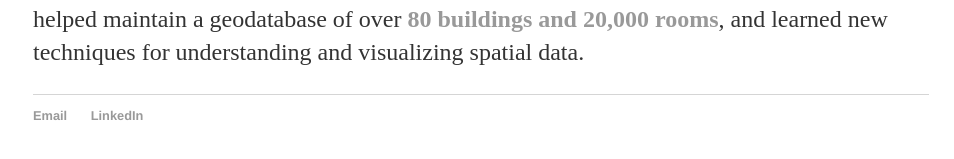
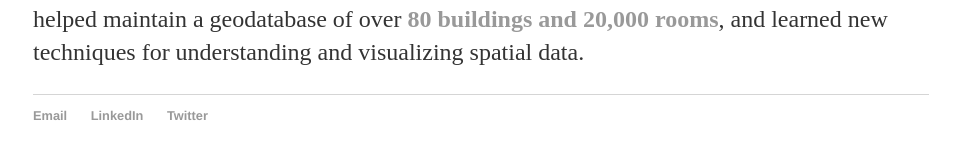
Before and after one commit to rileydchampine/rileydchampine.github.io, a Jekyll site: the page built from index.html, in a window 1280 px wide. Shown: the part 420-579 px from the top of the page, without its empty margins (159-1113 px from the left). Built offline with Jekyll 4.4.1, drawn with Linux system fonts in a browser that asks for light colours.

Commit message:
Update default.html
Add twitter

```diff
--- a/_layouts/default.html
+++ b/_layouts/default.html
@@ -23,6 +23,7 @@
 	    		<ul>
 	        		<li><a href="rileydchampine@gmail.com">Email</a></li>
 	        		<li><a href="https://www.linkedin.com/in/rileydchampine">LinkedIn</a></li>
+	        		<li><a href="https://twitter.com/Riley_Champine">Twitter</a></li>
 				</ul>
 			</footer>
 		</body>
```
